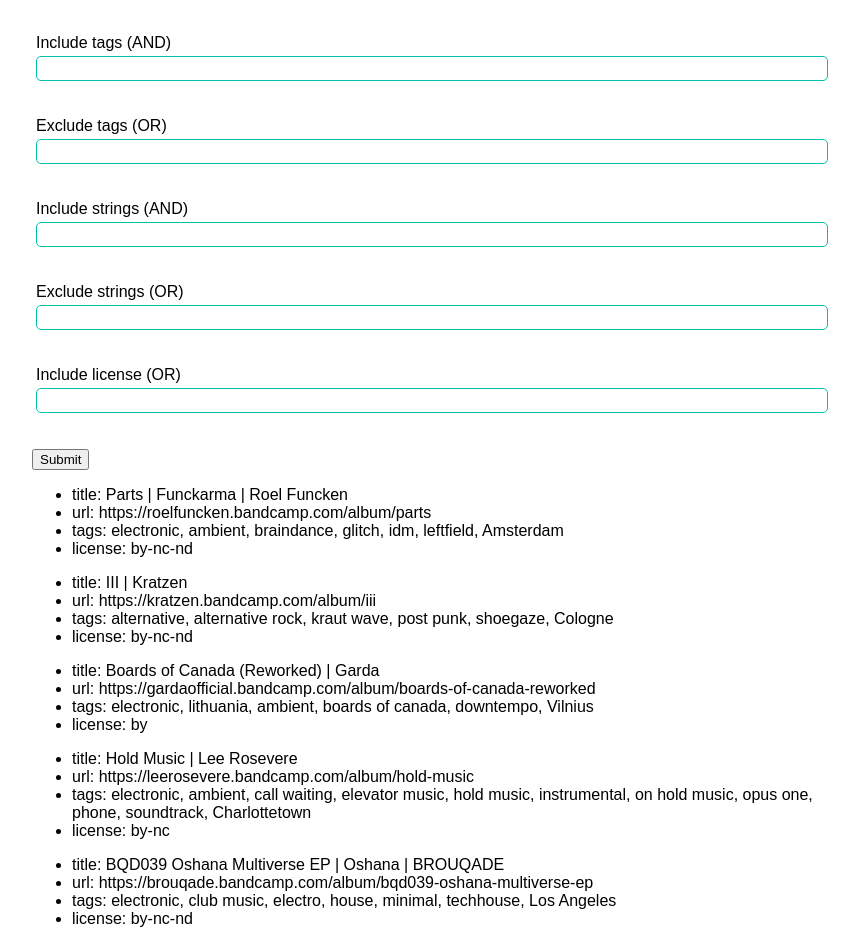
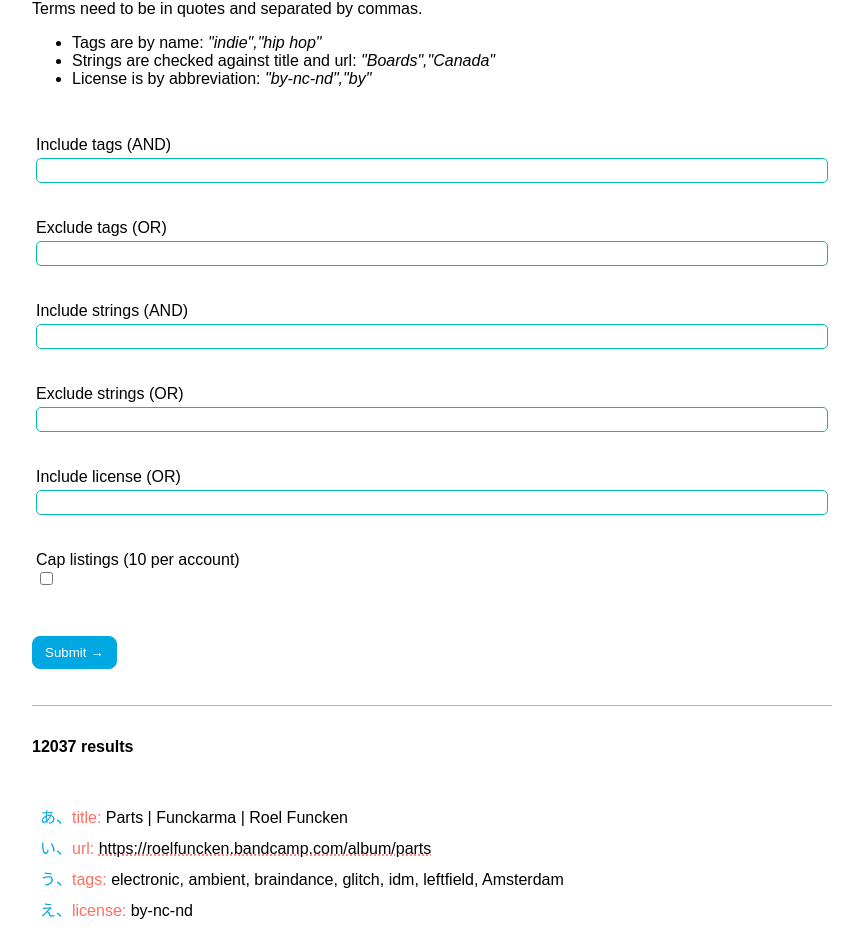
Before and after one commit to handeyeco/cc-bc, a React (Vite) app: page /#/advanced in a window 1280 px wide. Shown: the part 284-1232 px from the top of the page, without its empty margins (208-1071 px from the left). Built offline with nearby package versions, Linux system fonts and the light colour scheme.

Commit message:
prettify advanced search

```diff
--- /dev/null
+++ b/src/Advanced.css
@@ -0,0 +1,24 @@
+.advanced__rules {
+  margin: 2rem 0;
+}
+
+.advanced-card {
+  border-bottom: 1px solid var(--primary-color);
+  padding: 1rem 0;
+}
+
+.advanced-card ul {
+  list-style-type: hiragana;
+}
+
+.advanced-card li {
+  margin: 0.5rem 0;
+}
+
+.advanced-card li::marker {
+  color: var(--blue);
+}
+
+.advanced-card__row-name {
+  color: var(--orange);
+}
--- a/src/Advanced.tsx
+++ b/src/Advanced.tsx
@@ -1,8 +1,10 @@
-import { useMemo, useState } from "react";
+import { SyntheticEvent, useMemo, useState } from "react";
 import { TagListing, UrlListing } from "./types";
-import { filterUrlsAdvanced } from "./util/url-filters";
+import { filterUrlsAdvanced, URL_CAP } from "./util/url-filters";
 import { getTagByIdMemo } from "./util/tags";
 import { getLicenseNameByBcId } from "./util/licenses";
+
+import "./Advanced.css";
 
 const SAMPLE_COUNT = 5;
 
@@ -19,14 +21,23 @@
 function AdvancedCard(props: AdvancedCardProps) {
   const { url, tags } = props;
   return (
-    <div>
+    <div className="advanced-card">
       <ul>
-        <li>title: {url.title}</li>
-        <li>url: {url.url}</li>
         <li>
-          tags: {url.tags.map((t) => getTagByIdMemo(tags, t)?.name).join(", ")}
+          <span className="advanced-card__row-name">title:</span> {url.title}
         </li>
-        <li>license: {getLicenseNameByBcId(url.license)}</li>
+        <li>
+          <span className="advanced-card__row-name">url:</span>{" "}
+          <a href={url.url}>{url.url}</a>
+        </li>
+        <li>
+          <span className="advanced-card__row-name">tags:</span>{" "}
+          {url.tags.map((t) => getTagByIdMemo(tags, t)?.name).join(", ")}
+        </li>
+        <li>
+          <span className="advanced-card__row-name">license:</span>{" "}
+          {getLicenseNameByBcId(url.license)}
+        </li>
       </ul>
     </div>
   );
@@ -39,6 +50,7 @@
   const [includeString, setIncludeString] = useState<string>("");
   const [excludeString, setExcludeString] = useState<string>("");
   const [includeLicense, setIncludeLicense] = useState<string>("");
+  const [capUrlsPerAccount, setCapUrlsPerAccount] = useState<boolean>(false);
 
   // for the filtering
   const [includeTagsFilter, setIncludeTagsFilter] = useState<string>("");
@@ -46,16 +58,23 @@
   const [includeStringFilter, setIncludeStringFilter] = useState<string>("");
   const [excludeStringFilter, setExcludeStringFilter] = useState<string>("");
   const [includeLicenseFilter, setIncludeLicenseFilter] = useState<string>("");
+  const [capUrlsPerAccountFilter, setCapUrlsPerAccountFilter] =
+    useState<boolean>(false);
 
   const [showAllResults, setShowAllResults] = useState<boolean>(false);
 
   // update filters to trigger a recompute of the list
-  function updateFilters() {
+  function updateFilters(e: SyntheticEvent) {
+    e.preventDefault();
+
+    setShowAllResults(false);
+
     setIncludeTagsFilter(includeTags);
     setExcludeTagsFilter(excludeTags);
     setIncludeStringFilter(includeString);
     setExcludeStringFilter(excludeString);
     setIncludeLicenseFilter(includeLicense);
+    setCapUrlsPerAccountFilter(capUrlsPerAccount);
   }
 
   // There's bound to be a better way to do this,
@@ -67,6 +86,7 @@
       includeStringFilter,
       excludeStringFilter,
       includeLicenseFilter,
+      capUrlsPerAccountFilter,
       props.tags,
       props.urls
     );
@@ -76,6 +96,7 @@
     includeStringFilter,
     excludeStringFilter,
     includeLicenseFilter,
+    capUrlsPerAccountFilter,
     props.tags,
     props.urls,
   ]);
@@ -87,10 +108,22 @@
 
   return (
     <div className="advanced">
-      <p>
-        <b>{filteredUrls.length} results</b>
-      </p>
+      <div className="advanced__rules">
+        Terms need to be in quotes and separated by commas.
+        <ul>
+          <li>
+            Tags are by name: <i>"indie","hip hop"</i>
+          </li>
+          <li>
+            Strings are checked against title and url: <i>"Boards","Canada"</i>
+          </li>
+          <li>
+            License is by abbreviation: <i>"by-nc-nd","by"</i>
+          </li>
+        </ul>
+      </div>
 
+      <form onSubmit={updateFilters}>
         <label className="input-label">
           Include tags (AND)
           <input
@@ -131,12 +164,30 @@
           />
         </label>
 
+        <label className="input-label">
+          Cap listings ({URL_CAP} per account)
+          <input
+            type="checkbox"
+            checked={capUrlsPerAccount}
+            onChange={(e) => {
+              setCapUrlsPerAccount(e.target.checked);
+            }}
+          />
+        </label>
+
         <p>
-        <button onClick={updateFilters}>Submit</button>
+          <button className="advanced__submit">Submit →</button>
+        </p>
+      </form>
+
+      <hr />
+
+      <p>
+        <b>{filteredUrls.length} results</b>
       </p>
 
       {displayedUrls.map((u) => (
-        <AdvancedCard url={u} tags={props.tags} />
+        <AdvancedCard key={u.url} url={u} tags={props.tags} />
       ))}
 
       <div>
--- a/src/App.css
+++ b/src/App.css
@@ -151,10 +151,19 @@
   padding: 1rem 0.25rem;
 }
 
-.input-label > input {
+.input-label > input:not([type="checkbox"]) {
   width: 100%;
   border: 1px solid var(--primary-color);
   border-radius: 5px;
   padding: 0.25rem;
   margin: 0.25rem 0;
 }
+
+hr {
+  height: 1px;
+  color: var(--yellow);
+  background: var(--yellow);
+  font-size: 0;
+  border: 0;
+  margin: 2rem 0;
+}
--- a/src/App.tsx
+++ b/src/App.tsx
@@ -3,7 +3,6 @@
 import TagList from "./TagList";
 import UrlList from "./UrlList";
 
-import "./App.css";
 import useQuery from "./hooks/useQuery";
 import {
   filterUrlsByFaves,
@@ -14,6 +13,8 @@
 import { useEffect, useState } from "react";
 import { getLicenseNameByBcId } from "./util/licenses";
 import Advanced from "./Advanced";
+
+import "./App.css";
 
 function App() {
   const [playerData, setPlayerData] = useState<PlayerData>();
@@ -26,7 +27,6 @@
   const [urlData, setUrlData] = useState<ReadonlyArray<UrlListing>>([]);
 
   useEffect(() => {
-    console.log({ loadingTags });
     if (loadingTags === "not-started") {
       setLoadingTags("loading");
       fetch("/cc-bc/tags.json")
@@ -38,7 +38,6 @@
   }, [loadingTags]);
 
   useEffect(() => {
-    console.log({ loadingUrls });
     if (loadingUrls === "not-started") {
       setLoadingUrls("loading");
       fetch("/cc-bc/urls.json")
--- a/src/TagList.tsx
+++ b/src/TagList.tsx
@@ -1,9 +1,10 @@
-import { useEffect, useRef, useState } from "react";
+import { SyntheticEvent, useEffect, useRef, useState } from "react";
 import { Link } from "react-router-dom";
 
 import "./TagList.css";
 import licenses from "./data/licenses.json";
 import { TagListing } from "./types";
+import { useDebounce } from "./hooks/useDebounce";
 
 const LOW_COUNT = 50;
 
@@ -14,37 +15,45 @@
 export default function TagList(props: Props) {
   const { tags } = props;
   const [search, setSearch] = useState<string>("");
+  const debouncedSearch = useDebounce(search, 250);
   const prevSearchRef = useRef<string>("");
   const [filterLowCount, setFilterLowCount] = useState<boolean>(true);
 
   useEffect(() => {
-    if (search !== prevSearchRef.current) {
+    if (debouncedSearch !== prevSearchRef.current) {
       // go from search to no search
-      if (!search && prevSearchRef.current) {
+      if (!debouncedSearch && prevSearchRef.current) {
         setFilterLowCount(true);
       }
       // go from no search to search
-      else if (search && !prevSearchRef.current) {
+      else if (debouncedSearch && !prevSearchRef.current) {
         setFilterLowCount(false);
       }
     }
 
-    prevSearchRef.current = search;
-  }, [search]);
+    prevSearchRef.current = debouncedSearch;
+  }, [debouncedSearch]);
 
   const filteredTags = tags.filter((t) => {
     if (filterLowCount && t.count <= LOW_COUNT) return false;
-    if (!search) return true;
-    return t.name.toLowerCase().includes(search.toLowerCase());
+    if (!debouncedSearch) return true;
+    return t.name.toLowerCase().includes(debouncedSearch.toLowerCase());
   });
+
+  function handleSearchSubmit(e: SyntheticEvent) {
+    e.preventDefault();
+    (document.activeElement as HTMLElement).blur();
+  }
 
   return (
     <div className="tag-list">
       <div>
-        <label className="input-label">
-          Filter tags
-          <input value={search} onChange={(e) => setSearch(e.target.value)} />
-        </label>
+        <form onSubmit={handleSearchSubmit}>
+          <label className="input-label">
+            Filter tags
+            <input value={search} onChange={(e) => setSearch(e.target.value)} />
+          </label>
+        </form>
       </div>
 
       <div>
--- a/src/UrlList.css
+++ b/src/UrlList.css
@@ -1,4 +1,5 @@
-.url-list__back {
+.url-list__back,
+.advanced__submit {
   margin: 1rem 0 0.25rem;
   padding: 0.5rem 0.75rem;
   background: var(--tag-color);
--- /dev/null
+++ b/src/hooks/useDebounce.ts
@@ -0,0 +1,17 @@
+import { useEffect, useState } from "react";
+
+export function useDebounce<T>(value: T, delay: number) {
+  const [debouncedValue, setDebouncedValue] = useState(value);
+
+  useEffect(() => {
+    const handler = setTimeout(() => {
+      setDebouncedValue(value);
+    }, delay);
+
+    return () => {
+      clearTimeout(handler);
+    };
+  }, [value, delay]);
+
+  return debouncedValue;
+}
--- a/src/util/url-filters.ts
+++ b/src/util/url-filters.ts
@@ -22,12 +22,14 @@
   return urls.filter((u) => !!u.favorite);
 }
 
+export const URL_CAP = 10;
 export function filterUrlsAdvanced(
   includeTags: string,
   excludeTags: string,
   includeString: string,
   excludeString: string,
   includeLicense: string,
+  capUrlsPerAccount: boolean,
   tags: ReadonlyArray<TagListing>,
   urls: ReadonlyArray<UrlListing>
 ): ReadonlyArray<UrlListing> {
@@ -36,39 +38,59 @@
     !excludeTags &&
     !includeString &&
     !excludeString &&
-    !includeLicense
+    !includeLicense &&
+    !capUrlsPerAccount
   ) {
     return urls;
   }
 
-  return urls.filter((u) => {
+  let prefilteredUrls: ReadonlyArray<UrlListing> = urls;
+  if (capUrlsPerAccount) {
+    const cappedList: Record<string, UrlListing[]> = {};
+
+    urls.forEach((u) => {
+      const origin = new URL(u.url).origin;
+      if (!cappedList[origin]) {
+        cappedList[origin] = [];
+      }
+
+      if (cappedList[origin].length < URL_CAP) {
+        cappedList[origin].push(u);
+      }
+
+      prefilteredUrls = Object.values(cappedList).flat();
+    });
+  }
+
+  return prefilteredUrls.filter((u) => {
     if (includeLicense) {
       const terms = splitTerms(includeLicense);
+      // allowed IDs
+      const ids = terms.map((t) => licenses.find((l) => t === l.name)?.bc_id);
+      if (!ids.includes(u.license)) {
+        return false;
+      }
+    }
+
+    if (includeString) {
+      const terms = splitTerms(includeString);
       for (const t of terms) {
-        const license = licenses.find(
-          (l) => l.name.toLowerCase() === t.toLowerCase()
-        );
-        if (license && u.license !== license.bc_id) {
+        if (
+          !u.title.toLowerCase().includes(t) &&
+          !u.url.toLowerCase().includes(t)
+        ) {
           return false;
         }
       }
     }
 
-    // TODO: include urls as part of string search
-    if (includeString) {
-      const terms = splitTerms(includeString);
-      for (const t of terms) {
-        if (!u.title.toLowerCase().includes(t.toLowerCase())) {
-          return false;
-        }
-      }
-    }
-
-    // TODO: include urls as part of string search
     if (excludeString) {
       const terms = splitTerms(excludeString);
       for (const t of terms) {
-        if (u.title.toLowerCase().includes(t.toLowerCase())) {
+        if (
+          u.title.toLowerCase().includes(t) ||
+          u.url.toLowerCase().includes(t)
+        ) {
           return false;
         }
       }
@@ -102,6 +124,6 @@
 function splitTerms(input: string): ReadonlyArray<string> {
   return input
     .split(/\s*,\s*/)
-    .map((s) => s.replace(/(^"|"$)/g, ""))
+    .map((s) => s.replace(/(^"|"$)/g, "").toLowerCase())
     .filter(Boolean);
 }
```
Lines whose indentation alone changed are shown as unchanged.
